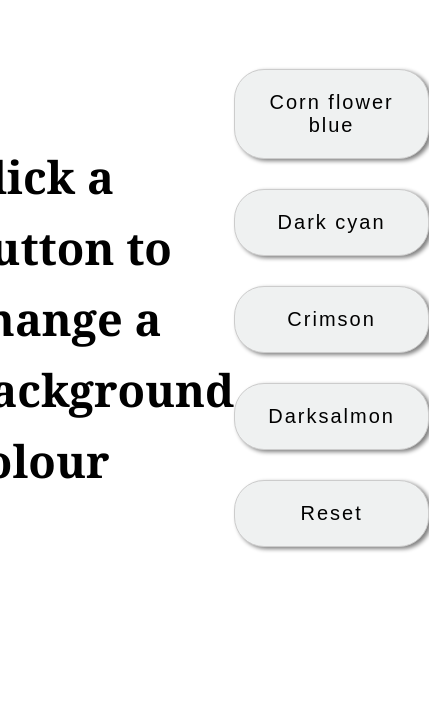
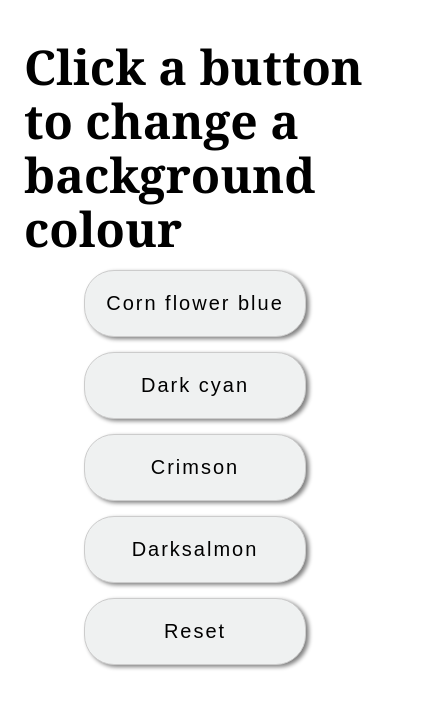
Before and after one commit to shahjahan1957begum-wq/fiest_responsive_button, a plain HTML site: page index.html in a window 390 px wide. Shown: the whole page, 429 px wide, since content can reach past the window. Drawn offline with Linux system fonts and the light colour scheme.

Commit message:
responsivebtn

```diff
--- a/style.css
+++ b/style.css
@@ -55,3 +55,17 @@ button:hover{
     border:1px solid blue;
     color:rgb(49, 49, 182) ;
 }
+@media(max-width:768px){
+    .holder{
+        flex-direction:column;
+    }
+    .holder div{
+        gap:15px;
+    }
+  .holder h1{
+    height: 198px;
+    width:342px;
+    font-size: 48px;
+    line-height: 54px;
+  }
+}
```
